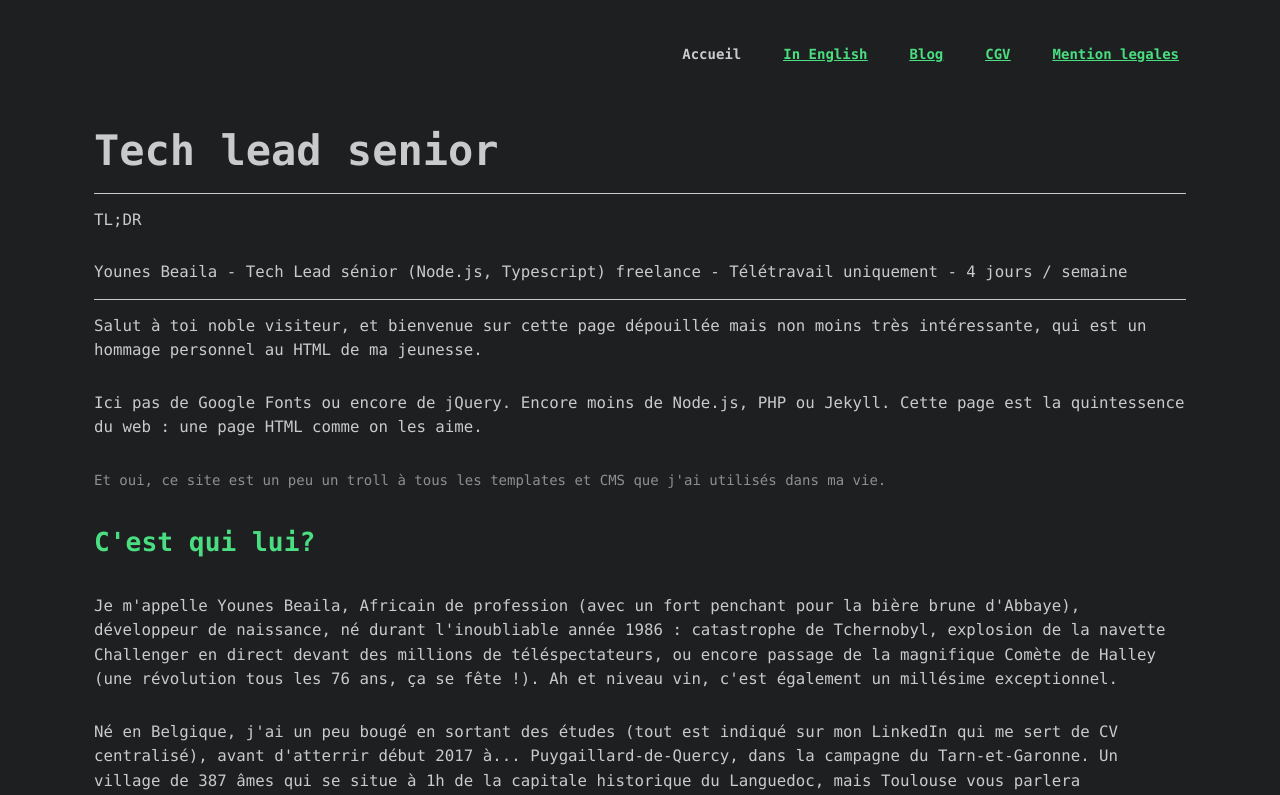
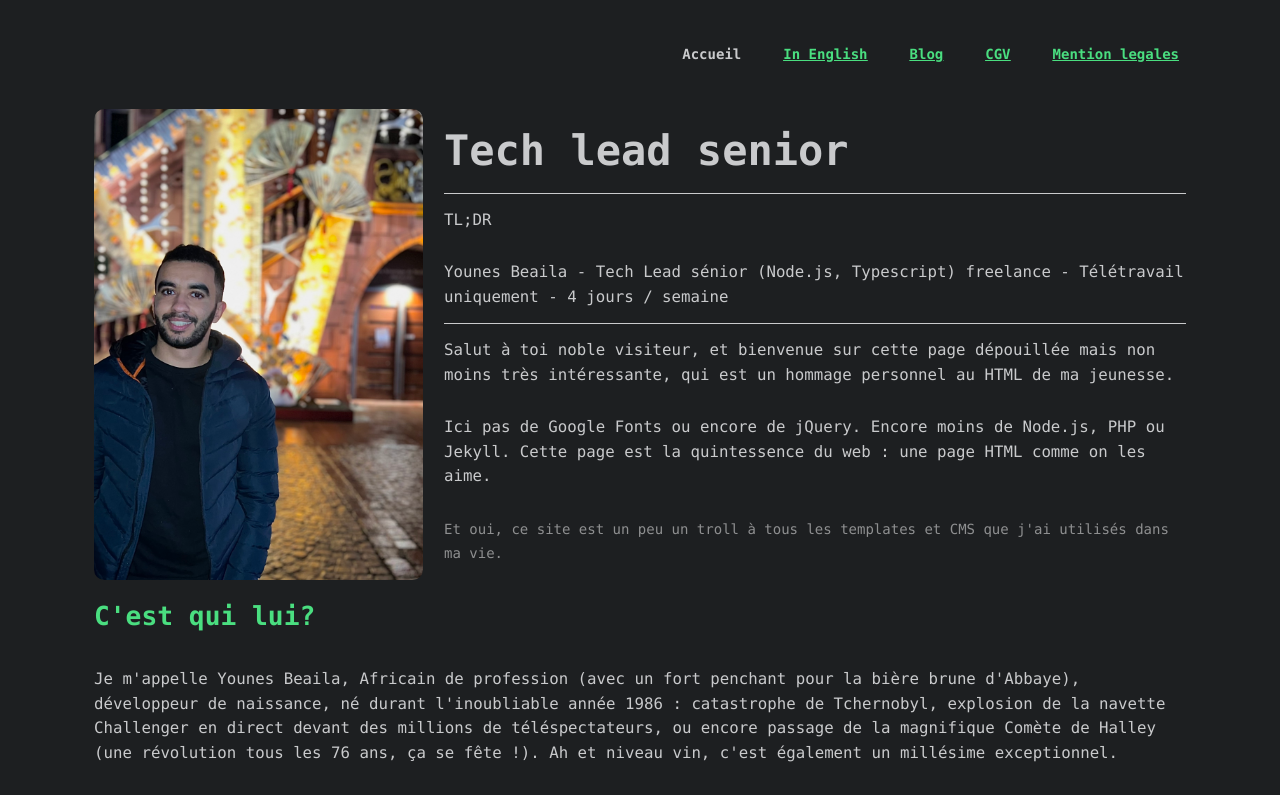
Before and after one commit to Skayfa/portfolio, a Next.js app: page / in a window 1280 px wide. Shown: the top 795 px of the page. Built offline with nearby package versions, Linux system fonts and the light colour scheme.

Commit message:
add profile image

```diff
--- a/Components/Menu/MenuComponent.tsx
+++ b/Components/Menu/MenuComponent.tsx
@@ -21,6 +21,7 @@ const LinkPage: FC<page> = ({ title, href }) => {
 
 const MenuComponent: FC<props> = ({ pages }) => {
     const [isOpen, setOpen] = useState(false);
+    const close = () => setOpen(true)
     return (
         <>
             <div className="w-full justify-end items-end max-w-7xl py-12 px-6 mx-auto flex">
@@ -33,7 +34,7 @@ const MenuComponent: FC<props> = ({ pages }) => {
                         })
                     }
                 </ul>
-                <div className="sm:hidden hover:cursor-pointer" onClick={() => setOpen(true)}>
+                <div className="sm:hidden hover:cursor-pointer" onClick={close}>
                     menu
                 </div>
             </div>
--- a/Components/Modal/ModalComponent.tsx
+++ b/Components/Modal/ModalComponent.tsx
@@ -10,14 +10,17 @@ interface props {
 const Modal: FC<props> = ({ children, className, setOpen }) => {
     const close = () => setOpen(false)
     return (
-        <div className={`fixed top-0 left-0 right-0 bottom-0 bg-black bg-opacity-30 backdrop-blur-sm w-full flex justify-end ${className}`} onClick={close}>
-            <div className="bg-white w-2/4 fixed bottom-0 top-0 p-6">
+        <>
+            <div className={`fixed top-0 left-0 right-0 bottom-0 bg-black bg-opacity-30 backdrop-blur-sm w-full flex justify-end ${className}`} onClick={close}>
+
+            </div>
+            <div className="bg-white w-2/4 fixed bottom-0 top-0 right-0 p-6">
                 <div className="flex w-full justify-end hover:cursor-pointer" onClick={close}>
                     X
                 </div>
                 {children}
             </div>
-        </div>
+        </>
     )
 }
 
--- a/Components/Sections/Home/DescriptionSection.tsx
+++ b/Components/Sections/Home/DescriptionSection.tsx
@@ -1,9 +1,25 @@
 import React from "react";
+import Image from "next/image"
 import { ContainerDivider, ContainerParagraphComponent } from "../../Container";
 import { Title } from "../../Title";
+import profile from "../../../assets/profile.jpg"
 
 const DescriptionSection = () => {
-    return <ContainerDivider>
+    return <div className="flex flex-col sm:flex-row">
+        <div className="flex items-center min-w-[250px] md:min-w-[350px] min-h-[100px] pr-6">
+            <div className=" h-full relative rounded-xl overflow-hidden min-h-[200px] w-full" >
+                <Image
+                    src={profile}
+                    alt="Picture of the author"
+                    layout="fill"
+                    objectFit="cover"
+                    quality={100}
+                    className="w-full h-full transform md:scale-150"
+                    placeholder="blur"
+                />
+            </div>
+        </div>
+        <ContainerDivider>
             <Title title="Tech lead senior" />
             <>
                 <ContainerParagraphComponent>
@@ -25,6 +41,8 @@ const DescriptionSection = () => {
                 </ContainerParagraphComponent>
             </>
         </ContainerDivider>
+    </div>
+
 }
 
 export default DescriptionSection;
--- a/types/page.ts
+++ b/types/page.ts
@@ -1,7 +1,7 @@
 
 interface page {
     title: string,
-    href: string
+    href: string,
 }
 
 export default page;
```
Also changed, not shown: assets/profile.jpg (added). Lines whose indentation alone changed are shown as unchanged.
